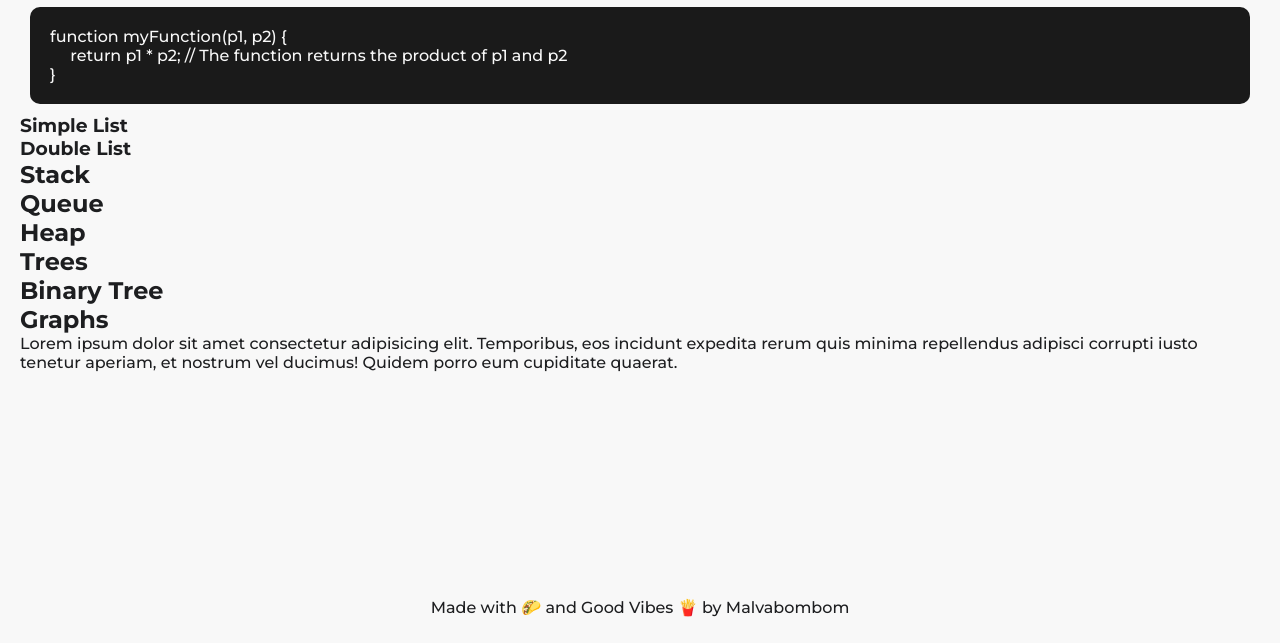
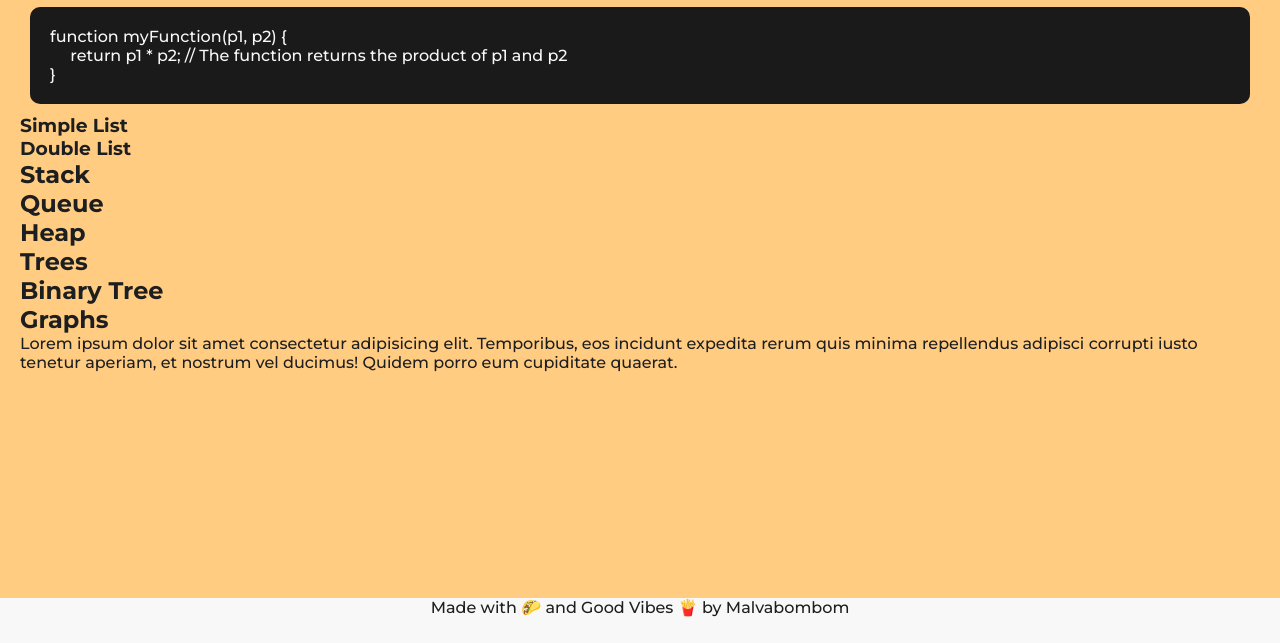
Before and after one commit to holasoymalva/guia-de-algoritmos-y-estructuras-de-datos, a plain HTML site: page index.html in a window 1280 px wide. Shown: the part 157-800 px from the top of the page. Drawn offline with Linux system fonts and the light colour scheme.

Commit message:
Update index.html

```diff
--- a/index.html
+++ b/index.html
@@ -15,6 +15,7 @@
         }
         body{
             background-color: #F8F8F8;
+            background-color: #FFCC81;
         }
         code {
             background-color: #eee;
```
